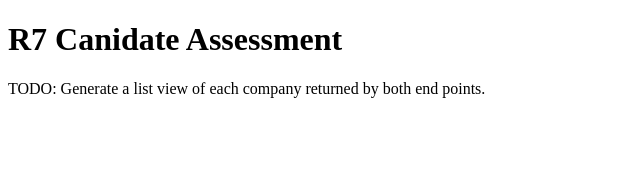
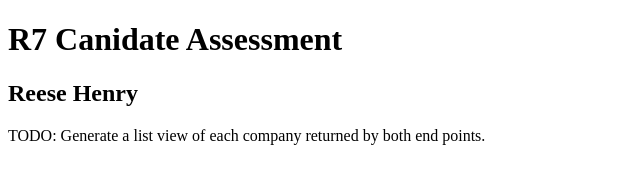
Before and after one commit to rmhenry/req-1831, a website: page public/index.html in a window 1280 px wide. Shown: the whole page, without its empty margins (0-640 px from the left). Drawn offline with Linux system fonts and the light colour scheme.

```diff
--- a/public/index.html
+++ b/public/index.html
@@ -10,6 +10,7 @@
 
 <body>
   <h1>R7 Canidate Assessment</h1>
+  <h2>Reese Henry</h2>
   <p>TODO: Generate a list view of each company returned by both end points.</p>
 </body>
 
```
Also changed, not shown: 1 other file.
